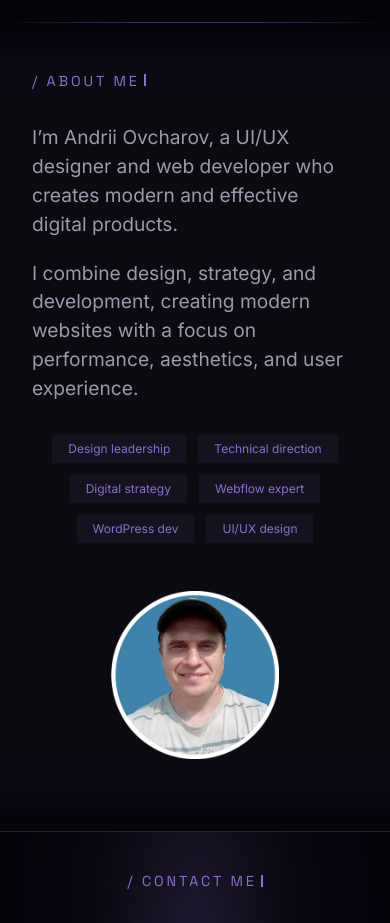
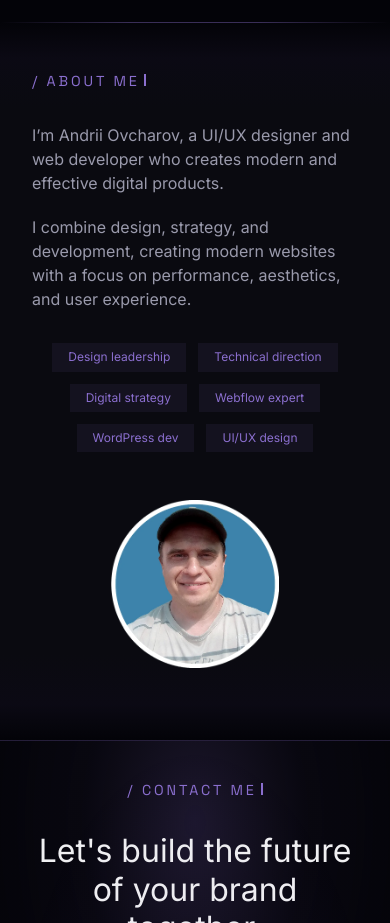
Before and after one commit to ovcharovcoder/andrii-ovcharov-portfolio, a plain HTML site: page index.html in a window 390 px wide. Shown: the part 6065-6988 px from the top of the page. Drawn offline with Linux system fonts and the light colour scheme; animation ran at ten frames a second.

Commit message:
Update style.css

```diff
--- a/css/style.css
+++ b/css/style.css
@@ -1082,4 +1082,7 @@ body.light .contact-section::after {
   .nav-controls {
     gap: 16px;
   }
+  .about-main p {
+    font-size: 1rem;
+  }
 }
```
